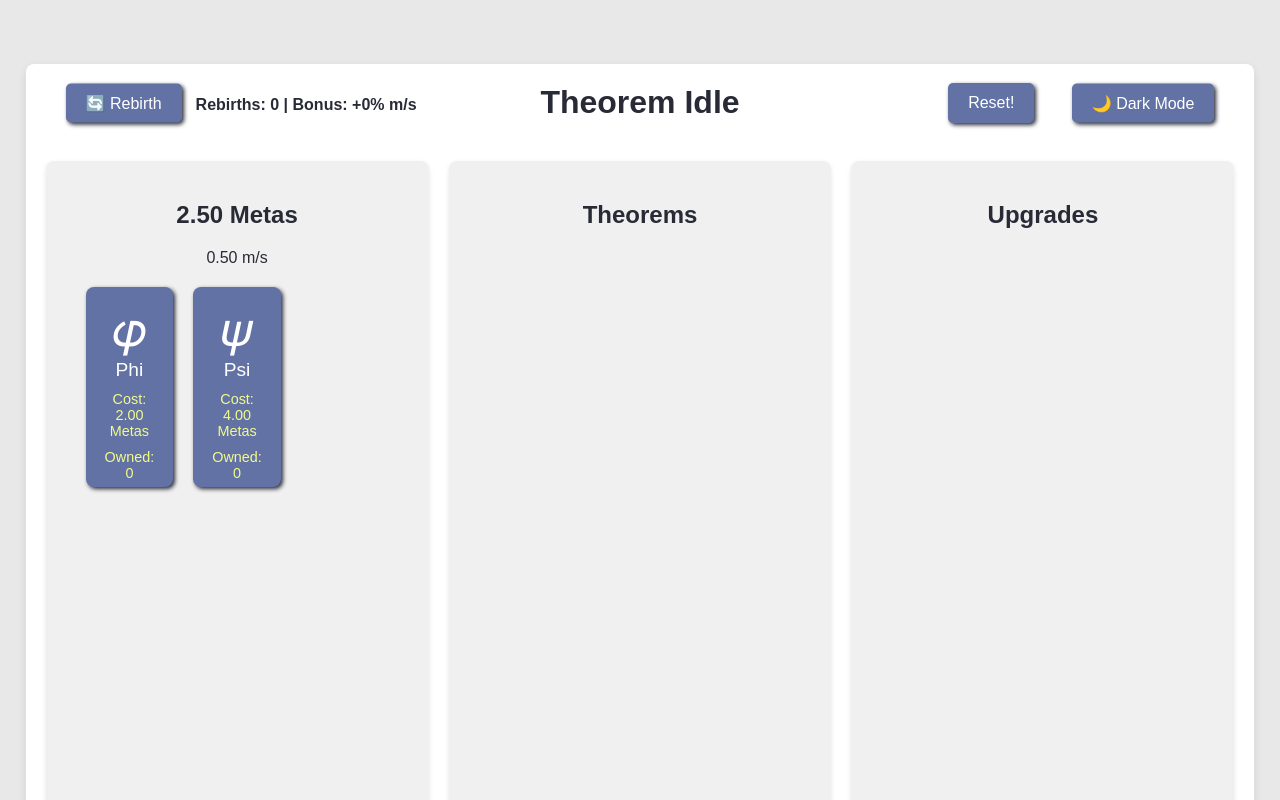
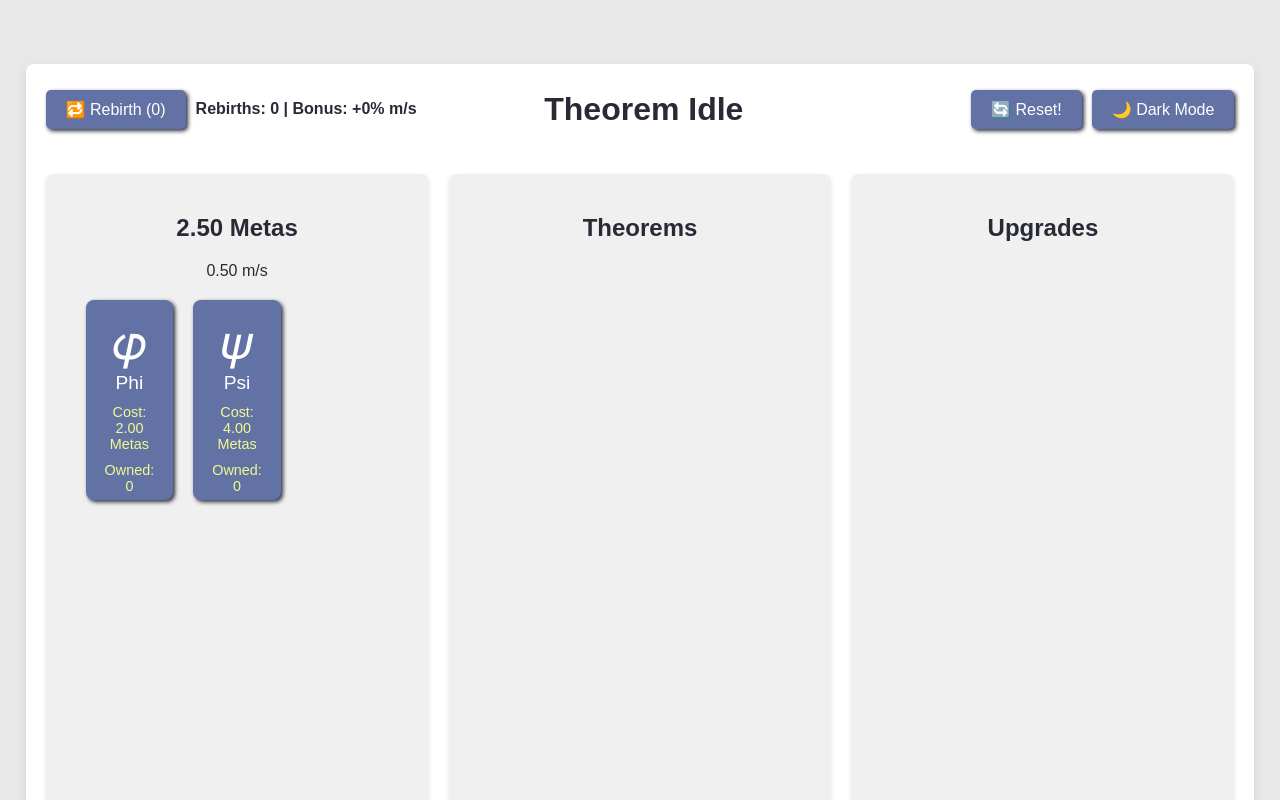
Before and after one commit to abnormalhare/theorem-idle, a plain HTML site: page index.html in a window 1280 px wide. Shown: the top 800 px of the page. Drawn offline with Linux system fonts and the light colour scheme.

Commit message:
fix top buttons, rebirth system

```diff
--- a/index.html
+++ b/index.html
@@ -9,11 +9,17 @@
 <body>
     <div class="container">
         <header class="header">
-            <p id="rebirthInfo" class="rebirth-info"></p>
-            <button id="rebirthButton" class="rebirth-btn">🔄 Rebirth</button>
-            <h1>Theorem Idle</h1>
-            <button id="darkModeButton" class="dark-mode-btn">🌙 Dark Mode</button>
-            <button id="resetButton" class="reset-btn">Reset!</button>
+            <div class="header-left">
+                <button id="rebirthButton" class="rebirth-btn">🔁 Rebirth</button>
+                <p id="rebirthInfo" class="rebirth-info"></p>
+            </div>
+            <div class="header-center">
+                <h1>Theorem Idle</h1>
+            </div>
+            <div class="header-right">
+                <button id="resetButton" class="reset-btn">🔄 Reset!</button>
+                <button id="darkModeButton" class="dark-mode-btn">🌙 Dark Mode</button>
+            </div>
         </header>
         <main class="main-content">
             <section class="left">
--- a/script.js
+++ b/script.js
@@ -3,7 +3,9 @@ let metaCount = baseMetaCount;
 let metaCountDisp = metaCount;
 let metasPerSecond = 0.5;
 let rebirthCount = 0;
+let rebirthGetCount = 0;
 let rebirthBonus = 1;
+const rebirthInitialValue = 10000;
 
 const characters = {
     'phi':   { symbol: '𝜑', name: 'Phi', baseCost: 2 },
@@ -156,19 +158,22 @@ let purchasedTheorems = {};
 const SECOND = 1000;
 
 let prevTime = performance.now();
-function updateMeta(time) {
+function updatePage(time) {
     metaCount += metasPerSecond * ((time - prevTime) / SECOND);
+    if (metaCount < 2 * rebirthInitialValue) {
+        rebirthGetCount = +(metaCount >= rebirthInitialValue);
+    } else {
+        rebirthGetCount = 2 + Math.floor(Math.log2(metaCount / (2 * rebirthInitialValue)));
+    }
     prevTime = time;
     metaCountElem.textContent = `${metaCount.toFixed(2)} Metas`;
     mpsCountElem.textContent = `${metasPerSecond.toFixed(2)} m/s`;
+    rebirthButton.textContent = `🔁 Rebirth (${rebirthGetCount})`;
     localStorage.setItem('metaCount', metaCount);
-    requestAnimationFrame(updateMeta);
+    requestAnimationFrame(updatePage);
 }
 
-requestAnimationFrame(updateMeta);
-function updateRebirthInfo() {
-    rebirthInfo.textContent = `Rebirths: ${rebirthCount} | Bonus: +${((rebirthBonus-1)*100).toFixed(0)}% m/s`;
-}
+requestAnimationFrame(updatePage);
 
 function save() {
     localStorage.setItem('metaCount', metaCount);
@@ -348,6 +353,10 @@ function purchaseTheorem(id) {
     }
 }
 
+function updateRebirthInfo() {
+    rebirthInfo.textContent = `Rebirths: ${rebirthCount} | Bonus: +${((rebirthBonus-1)*100).toFixed(0)}% m/s`;
+}
+
 // Generate character buttons dynamically (only Phi and Psi visible initially)
 function generateCharacterButtons() {
     visibleCharacters.forEach(id => {
@@ -483,10 +492,10 @@ function updateDarkModeButton(isDarkMode) {
 }
 
 rebirthButton.addEventListener('click', () => {
-    if (metaCount >= Math.pow(10, rebirthCount + 4)) { // Example threshold for rebirth
+    if (metaCount >= rebirthInitialValue) { // Example threshold for rebirth
         performRebirth();
     } else {
-        alert(`You need at least ${Math.pow(10, rebirthCount + 4)} Metas to rebirth!`);
+        alert(`You need at least ${rebirthInitialValue} Metas to rebirth!`);
     }
 });
 
--- a/styles.css
+++ b/styles.css
@@ -24,52 +24,58 @@ body {
 .header {
     display: flex;
     align-items: center;
-    justify-content: center;
-    position: relative; /* Allows positioning of the button */
+    justify-content: space-between;
+    position: relative;
     margin-bottom: 20px;
+    gap: 0;
+    width: 100%;
 }
 
-/* Title centered */
-.header h1 {
+/* Three header sections */
+.header-left,
+.header-center,
+.header-right {
+    display: flex;
+    justify-content: center;
+    align-items: center;
+    min-width: 0;
+}
+
+/* Left: rebirth button + info */
+.header-left .rebirth-btn {
+    margin-right: 10px;
+}
+.header-left .rebirth-info {
+    margin-left: 0;
+}
+
+/* Center: title */
+.header-center {
+    flex: 1 1 0;
+    justify-content: center;
+}
+.header-center h1 {
+    position: static;
     margin: 0;
+    padding-right: 100px;
     font-size: 2rem;
     text-align: center;
-    flex-grow: 1; /* Allows the title to take up remaining space */
+    width: 100%;
+    pointer-events: auto;
+    z-index: auto;
 }
 
-/* Dark mode button in the header */
+/* Right: reset and dark mode buttons */
+.header-right {
+    gap: 10px;
+}
+.reset-btn,
 .dark-mode-btn {
-    position: absolute; /* Absolute positioning within the header */
-    right: 20px; /* Aligns to the far right of the header */
-    top: 50%; /* Vertically centers it relative to the header */
-    transform: translateY(-50%);
-    padding: 10px 20px;
-    font-size: 16px;
-    color: #ffffff;
-    background-color: #6272a4;
-    border: none;
-    border-radius: 5px;
-    cursor: pointer;
-    transition: background-color 0.3s;
-}
-
-.dark-mode-btn:hover {
-    background-color: #44475a;
-}
-
-.reset-btn {
-    position: absolute; /* Absolute positioning within the header */
-    right: 200px; /* Aligns to the far right of the header */
-    top: 50%; /* Vertically centers it relative to the header */
-    transform: translateY(-50%);
-    padding: 11px 20px;
-    font-size: 16px;
-    color: #ffffff;
-    background-color: #6272a4;
-    border: none;
-    border-radius: 5px;
-    cursor: pointer;
-    transition: background-color 0.3s;
+    position: static;
+    right: unset;
+    top: unset;
+    transform: none;
+    margin: 0;
 }
 
 /* Dark mode styles */
@@ -264,26 +270,25 @@ button:hover {
 }
 
 .rebirth-btn {
-    position: absolute; /* Absolute positioning within the header */
-    left: 20px; /* Aligns to the far left of the header */
-    top: 50%; /* Vertically centers it relative to the header */
-    transform: translateY(-50%);
-    padding: 10px 20px;
-    font-size: 16px;
-    color: #ffffff;
-    background-color: #6272a4;
-    border: none;
-    border-radius: 5px;
-    cursor: pointer;
-    transition: background-color 0.3s;
+    /* Remove absolute positioning so it flows inline */
+    position: static;
+    left: unset;
+    top: unset;
+    transform: none;
+    margin-right: 0;
+    flex-shrink: 0;
 }
 
 .rebirth-info {
-    position: absolute;
-    left: 150px; /* Aligns to the right of the rebirth button */
-    top: -10%; /* Vertically centers it relative to the header */
-    justify-content: left;
+    /* Remove absolute positioning so it flows inline */
+    position: static;
+    left: unset;
+    top: unset;
+    transform: none;
     font-weight: bold;
+    white-space: nowrap;
+    margin-left: 10px; /* Space to the right of the button */
+    flex-shrink: 0;
 }
 
 h2 { /* Lol */
```
